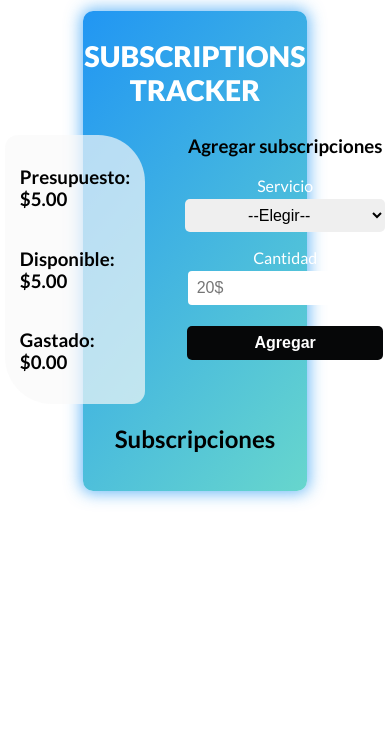
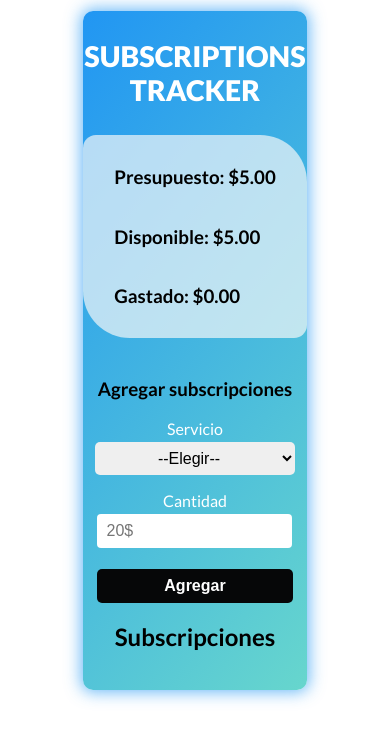
Before and after one commit to CarlosDanielBenitez/react-subscriptions-tracker, a React (Vite) app: page / in a window 390 px wide. Both pictures are taken after typing "5" into the empty fields and a click on the input "Agregar". Shown: the top 742 px of the page. Built offline with nearby package versions, Linux system fonts and the light colour scheme.

Commit message:
Features: finished project

```diff
--- a/src/App.css
+++ b/src/App.css
@@ -161,3 +161,17 @@ p.author a {
   font-weight: 700;
   color: #000;
 }
+
+@media screen and (max-width: 654px) {
+    .main-form{
+      flex-direction: column;
+    }
+    .single-item{
+      flex-direction: column;
+      height: auto;
+      padding: 1rem;
+    }
+    .edit{
+      margin: 1rem 0;
+    }
+  }
```
